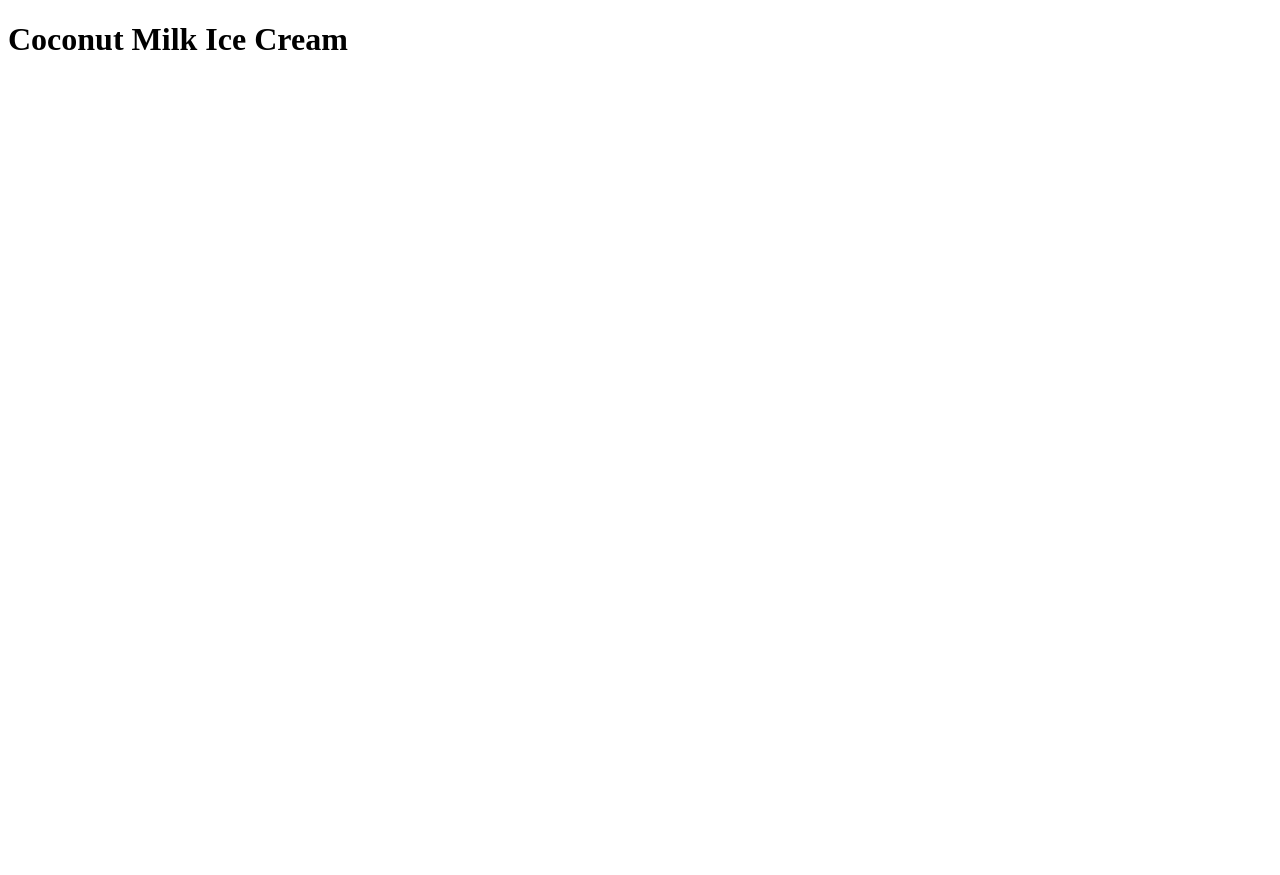
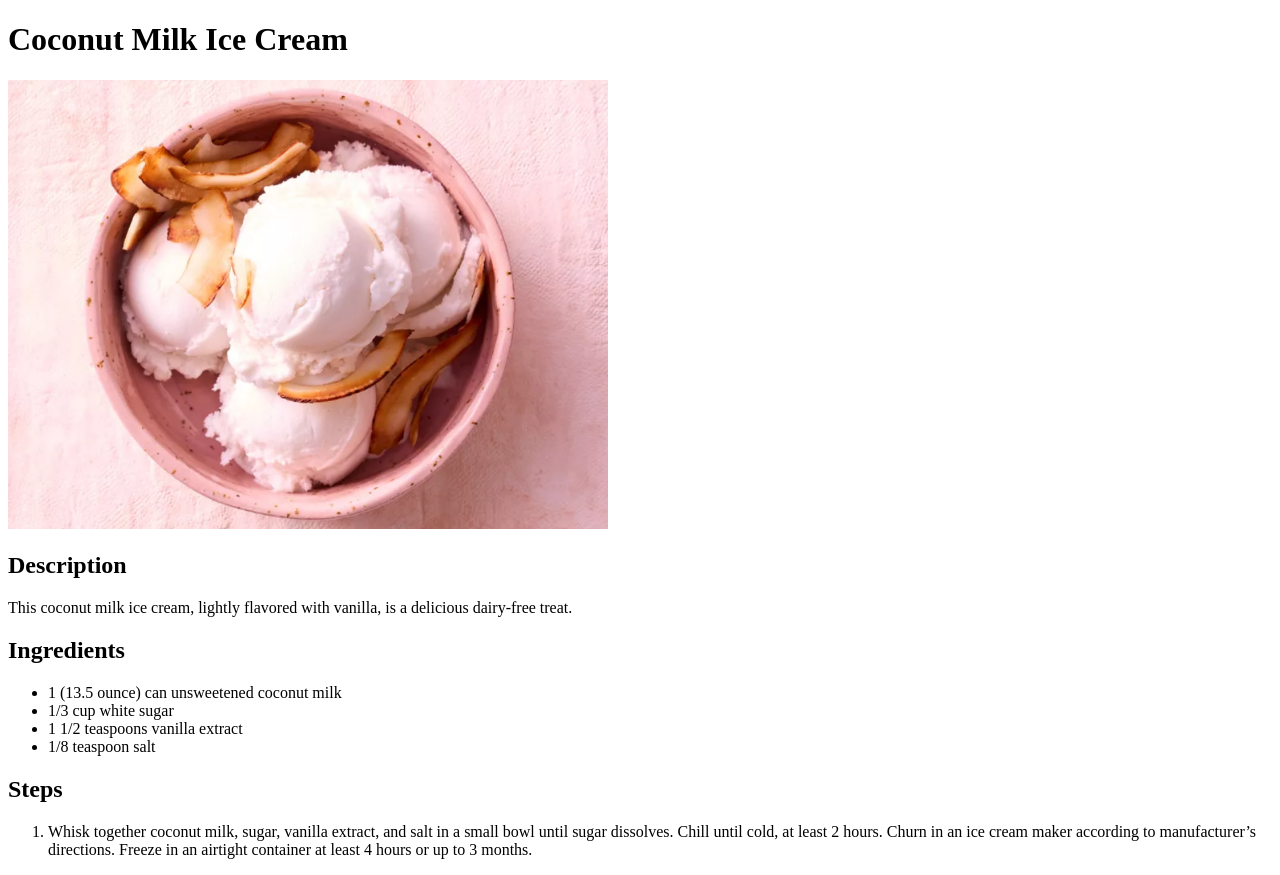
Before and after one commit to Benefactor12/odin-recipes, a plain HTML site: page recipes/coconut-ice-cream.html in a window 1280 px wide. Before the commit the page ends 800 px from the top, so only its background shows below. Drawn offline with Linux system fonts and the light colour scheme.

Commit message:
Add content to coconut-ice-cream.html
Added image of ice cream and tree sections:
- description;
- ingredients;
- steps.

```diff
--- a/recipes/coconut-ice-cream.html
+++ b/recipes/coconut-ice-cream.html
@@ -10,5 +10,39 @@
         <header>
             <h1>Coconut Milk Ice Cream</h1>
         </header>
+
+        <main>
+            <img src="../img/coconut-ice-cream.png"
+            alt="Ice cream in a bowl"
+            width="600">
+
+            <section>
+                <h2>Description</h2>
+                <p>This coconut milk ice cream, lightly flavored with vanilla,
+                    is a delicious dairy-free treat.</p>
+            </section>
+
+            <section>
+                <h2>Ingredients</h2>
+                <ul>
+                    <li>1 (13.5 ounce) can unsweetened coconut milk</li>
+                    <li>1/3 cup white sugar</li>
+                    <li>1 1/2 teaspoons vanilla extract</li>
+                    <li>1/8 teaspoon salt</li>
+                </ul>
+            </section>
+
+            <section>
+                <h2>Steps</h2>
+                <ol>
+                    <li>Whisk together coconut milk, sugar, vanilla extract,
+                        and salt in a small bowl until sugar dissolves. Chill
+                        until cold, at least 2 hours. Churn in an ice cream
+                        maker according to manufacturer’s directions. Freeze
+                        in an airtight container at least 4 hours or up to
+                        3 months.</li>
+                </ol>
+            </section>
+        </main>
     </body>
 </html>
```
Also changed, not shown: img/coconut-ice-cream.png (added).
